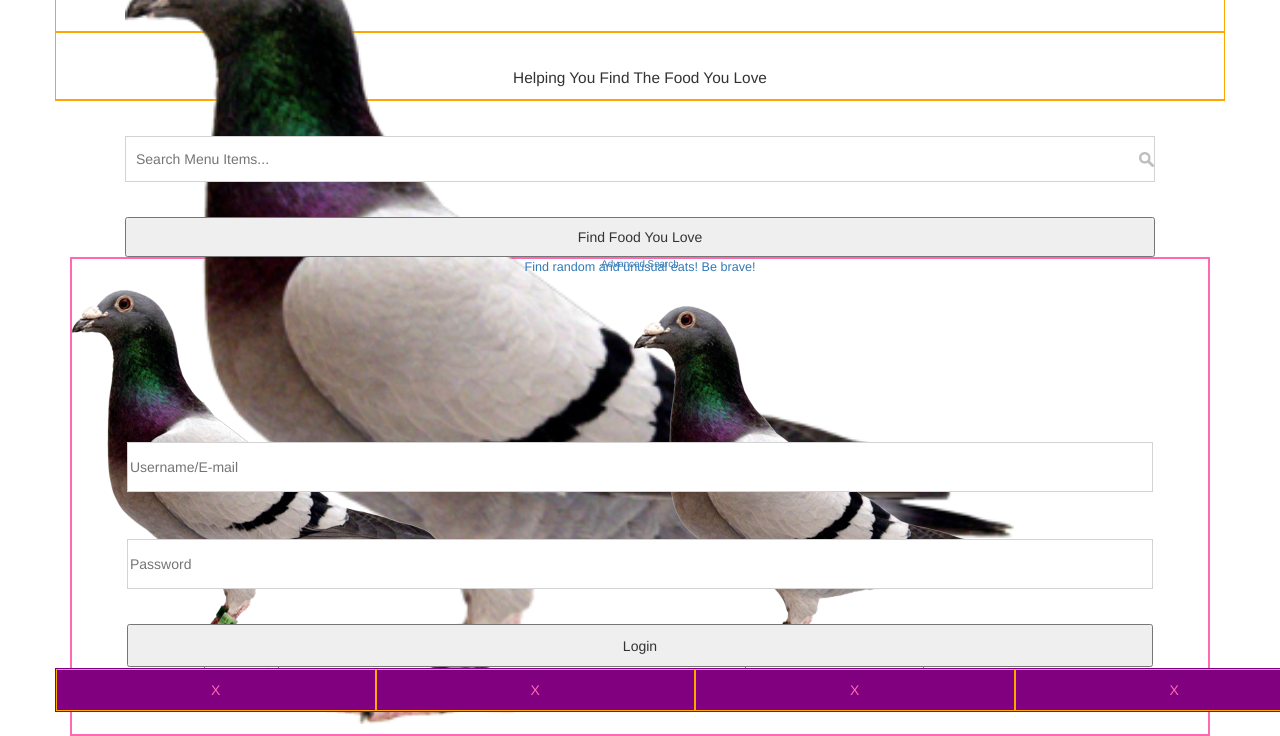
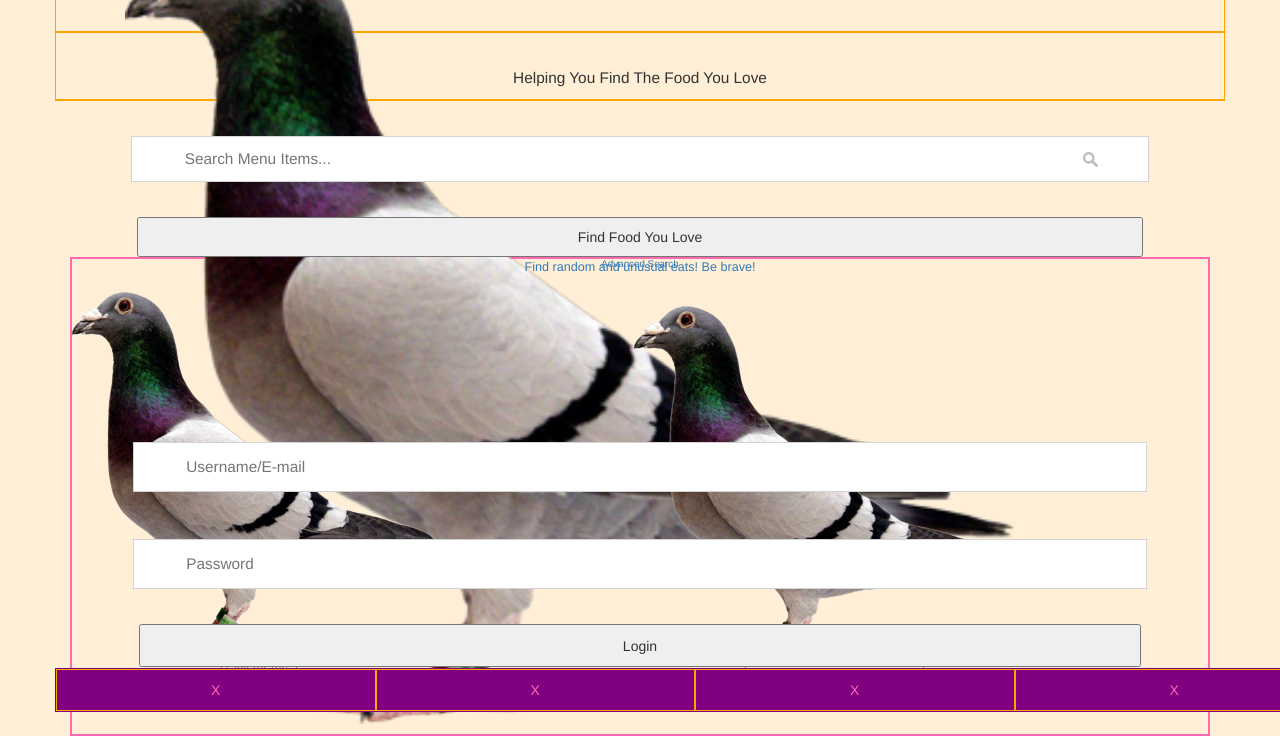
Before and after one commit to wwilco/food, a plain HTML site: page index.html in a window 1280 px wide. Shown: the part 88-824 px from the top of the page. Drawn offline with nearby package versions, Linux system fonts and the light colour scheme.

Commit message:
text input indent

```diff
--- a/style.css
+++ b/style.css
@@ -80,7 +80,7 @@
     text-align:center;
   }
   .form button{
-    width:88%;
+    width:86%;
     height:30%;
     box-shadow:none;
     margin-top:1%;
@@ -89,8 +89,9 @@
     margin-top:2%;
     margin-bottom:2%;
     height:35%;
-    width:88%;
-    /*font-size:150%;*/
+    width:87%;
+    text-indent:5%;
+    font-size:110%;
     border:1px solid lightgrey;
     overflow:auto;
   }
@@ -99,7 +100,8 @@
     background-image:url('search-icon.jpeg');
     background-size:15px;
     background-repeat:no-repeat;
-    background-position:right;
+    background-position:95%;
+    /*padding-left:5%;*/
   }
 
   /*middle container*/
@@ -113,7 +115,7 @@
     /*padding-bottom:5%;*/
   }
   .middle-container .pick-box:first-child {
-    padding-right:3%;
+    padding-right:0%;
   }
   .middle-container span {
     border:1px solid grey;
@@ -161,6 +163,6 @@
     /*overflow:scroll;*/
   }
   .body-color {
-
+    background-color:#FFEFD6;
   }
 /*}*/
```
Also changed, not shown: index.html (+1 -1 lines).
